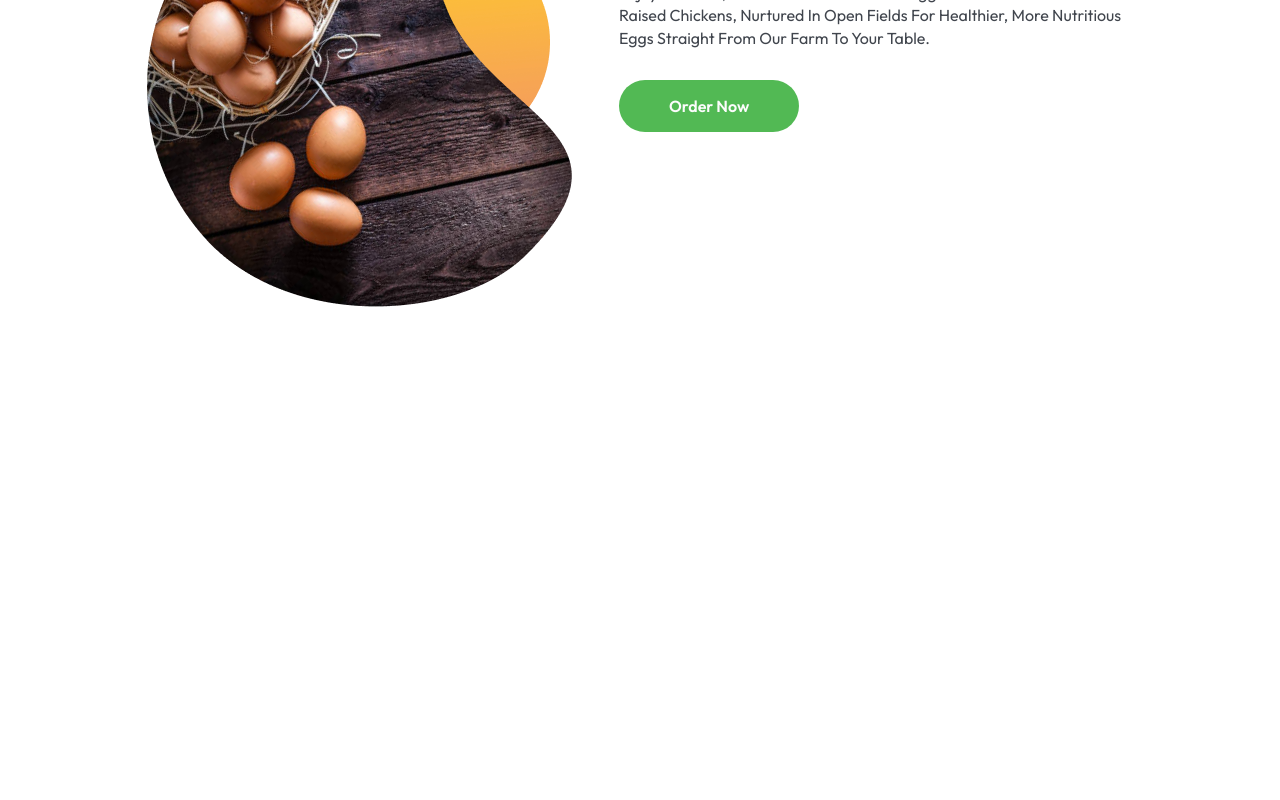
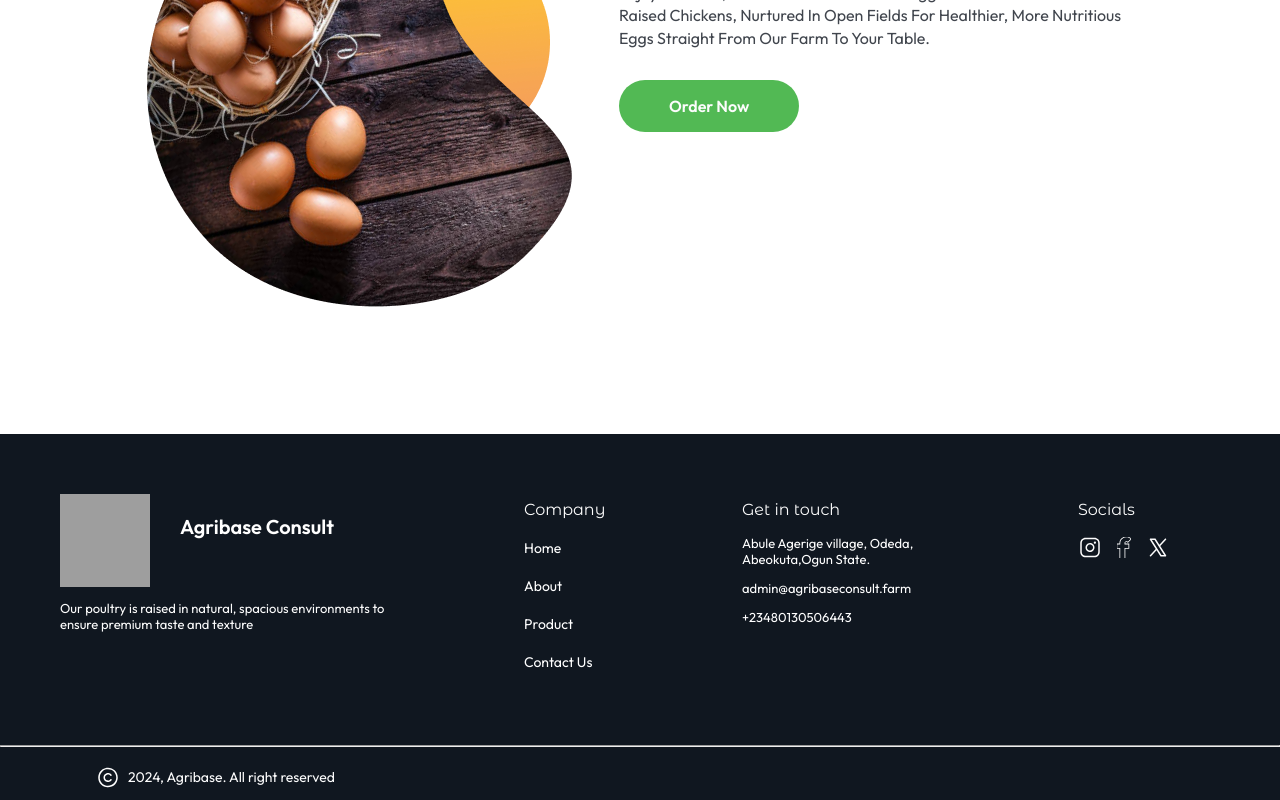
Before and after one commit to TEE2DWHY/agribaseconsult, a React (Vite) app: page / in a window 1280 px wide. Shown: the part 2409-3209 px from the top of the page. Before the commit the page ends 2843 px from the top, so only its background shows below. Built offline with nearby package versions, Linux system fonts and the light colour scheme; grey boxes are pictures that could not be loaded.

Commit message:
added the footer to the homepage

```diff
--- a/src/pages/Home/Home.tsx
+++ b/src/pages/Home/Home.tsx
@@ -1,3 +1,4 @@
+import Footer from "../../Reusable/Footer/Footer";
 import Navbar from "../../Reusable/Navbar/Navbar";
 import Features from "./components/Features";
 import HeroSection from "./components/HeroSection";
@@ -10,6 +11,7 @@ const Home = () => {
       <HeroSection />
       <Features />
       <Offer />
+      <Footer />
     </>
   );
 };
--- /dev/null
+++ b/src/pages/Home/components/Customers.tsx
@@ -0,0 +1,5 @@
+const Customers = () => {
+  return <div>Customers</div>;
+};
+
+export default Customers;
```
